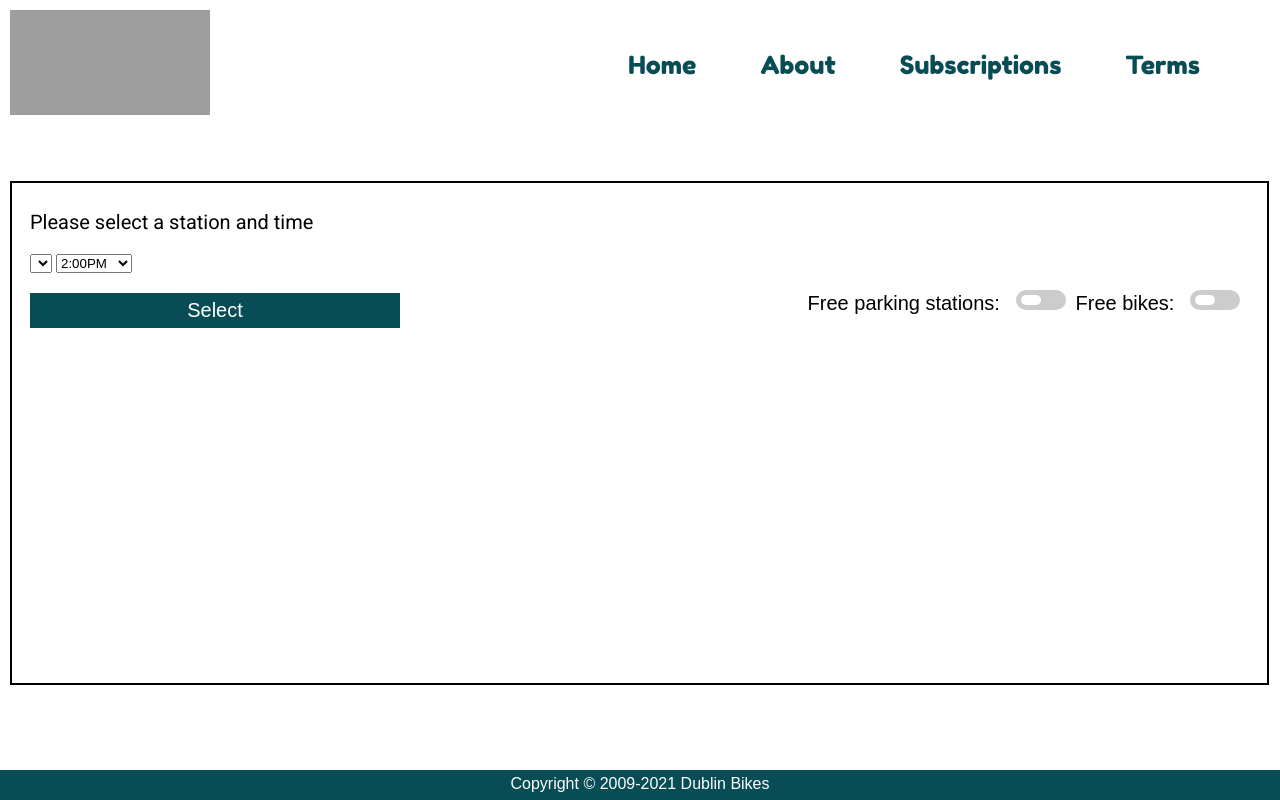
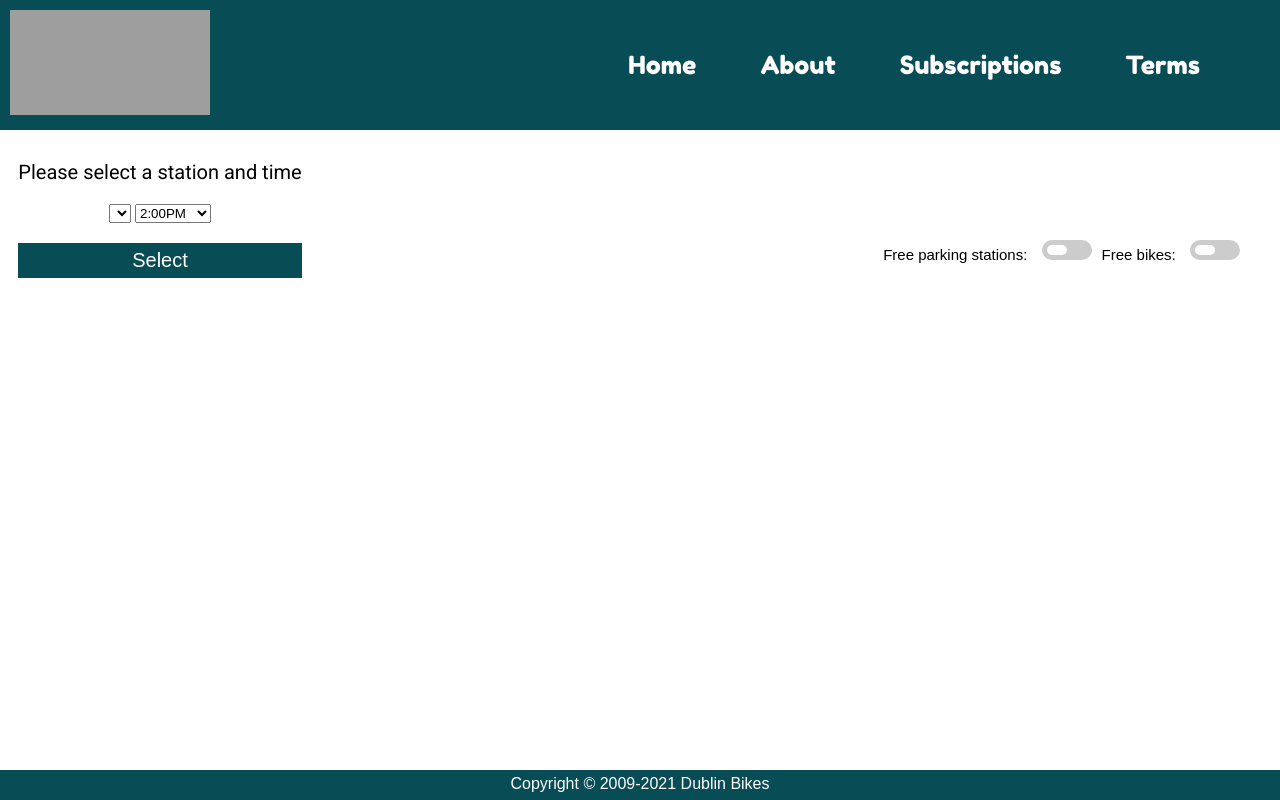
Before and after one commit to MichelleKyne/Borrow-a-bike, a Flask app: template templates/index.html in a window 1280 px wide. Run offline with Flask 2, Linux system fonts and the light colour scheme; the template is opened without the code that fills it, so the values that code supplies are empty; some libraries are stand-ins or nearby versions; grey boxes are pictures that could not be loaded.

Commit message:
select, weather and filters responsive to screen size

```diff
--- a/static/stylesheet.css
+++ b/static/stylesheet.css
@@ -1,16 +1,36 @@
-/* Always set the map height explicitly to define the size of the div
-       * element that contains the map. */
+/* responsive web-design code was taken from https://www.w3schools.com */
+/* control appearance of webpage with respect to screen size */
+@media only screen and (min-width: 1000px) {
+  /* For mobile phones: */
+  [class*="col-"] {
+      float: left;
+      width: 100%;
+}
+/* For desktop: */
+.col-1 {width: 8.33%;}
+.col-2 {width: 16.66%;}
+.col-3 {width: 25%;}
+.col-4 {width: 33.33%;}
+.col-5 {width: 41.66%;}
+.col-6 {width: 50%;}
+.col-7 {width: 58.33%;}
+.col-8 {width: 66.66%;}
+.col-9 {width: 75%;}
+.col-10 {width: 83.33%;}
+.col-11 {width: 91.66%;}
+.col-12 {width: 100%;}
+}
+
+/* clear floating elements after row */
+.row::after {
+  content: "";
+  clear: both;
+}
 
 #map {
     height: 500px;
     width: 98%;
-    /*margin: 10px;*/
-    overflow: hidden;
-    position: absolute;
-    top: 181px;
-    left: 0.8%;
-    /*margin:181px 10px 0px 10px;*/
-    border: solid 2px;
+    margin: 10px;
 }
 
 *{
@@ -19,7 +39,7 @@
 }
 
 header {
-    background-color: white;
+    background-color: #084C55;
     width: 100%;
     height: 130px;
 }
@@ -31,7 +51,7 @@ nav{
 
 nav a{
     text-decoration: none;
-    color: #084C55;
+    color: white;
     font-size: 25px;
     font-family: 'Fredoka One', cursive;
     padding: 0px 30px 0px 30px;
@@ -71,8 +91,7 @@ footer p{
 }
 
 #weather{
-    float: left;
-    padding: 100px 20px 0px 200px;
+    padding-top: 50px;
     font-family: sans-serif;
 }
 
@@ -84,16 +103,22 @@ footer p{
 #weather p{
     padding: 5px;
     font-family: 'Roboto', sans-serif;
+    text-align: left;
     color:  #084C55;
 }
-#weather div{
-    padding-left: 40px;
+
+.container{
+    text-align: center;
 }
 
 #select{
-    float: left;
-    margin-top: 50px;
-    margin-left: 30px;
+    display: inline-block;
+}
+#weather{
+    display: inline-block;
+}
+#filters{
+    display: inline-block;
 }
 
 #select p{
@@ -105,7 +130,7 @@ footer p{
     display: block;
     background-color: #084C55;
     height: 35px;
-    width: 370px;
+    width: 100%;
     margin: 5px;
     border: none;
     color: white;
@@ -120,6 +145,7 @@ footer p{
     cursor: pointer;
 }
 
+/*
 table {
     width: 100%;
 }
@@ -133,27 +159,16 @@ td, th {
     font-family: sans-serif;
     text-align: center;
 }
+*/
 
 #filters{
-    float: right;
-    margin-top: 150px;
-    margin-right: 30px;
+    padding-top: 100px;
 }
 
 #filter1,#filter2{
     float: left;
     font-family: sans-serif;
-    font-size: 20px;
-}
-
-#colorScale{
-    display: block;
-    padding: 10px 5px 50px 5px;
-}
-
-#colorScale img{
-    height: 20px;
-    width: 300px;
+    font-size: 15px;
 }
 
 .toggle input{
@@ -231,12 +246,17 @@ input:checked + .slider:before
     float: left;
 }
 
-<<<<<<< HEAD
+#result p{
+    font-family: 'Roboto', sans-serif;
+    font-size: 20px;
+    color:  #084C55;
+}
+
 #floating-panel {
     position: absolute;
     top: 194px;
     left: 25%;
-  z-index: 5;
+    z-index: 1;
     background-color: #fff;
     padding: 5px;
     border: 1px solid #999;
@@ -249,10 +269,3 @@ input:checked + .slider:before
 #floating-panel select{
     border : 0px;
 }
-=======
-#result p{
-    font-family: 'Roboto', sans-serif;
-    font-size: 20px;
-    color:  #084C55;
-}
->>>>>>> michelle-style-1
```
Lines whose indentation alone changed are shown as unchanged.
